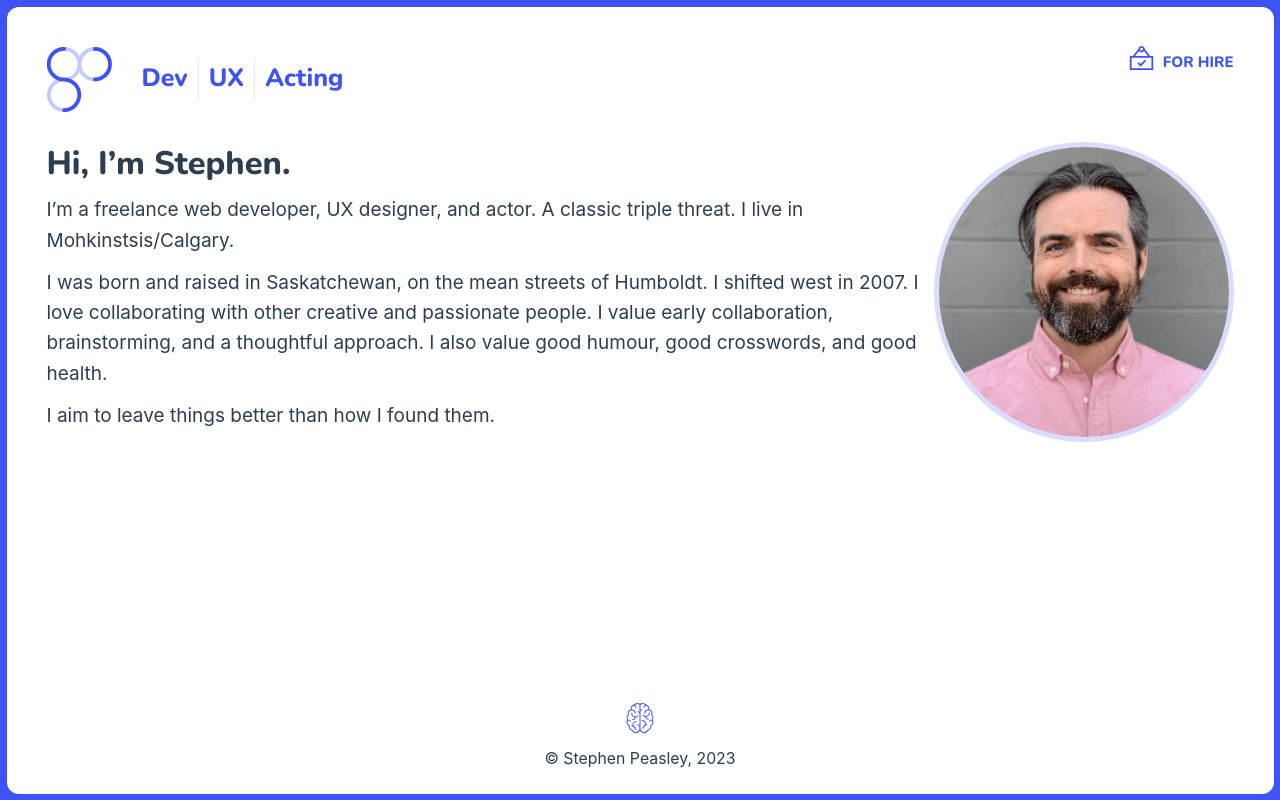
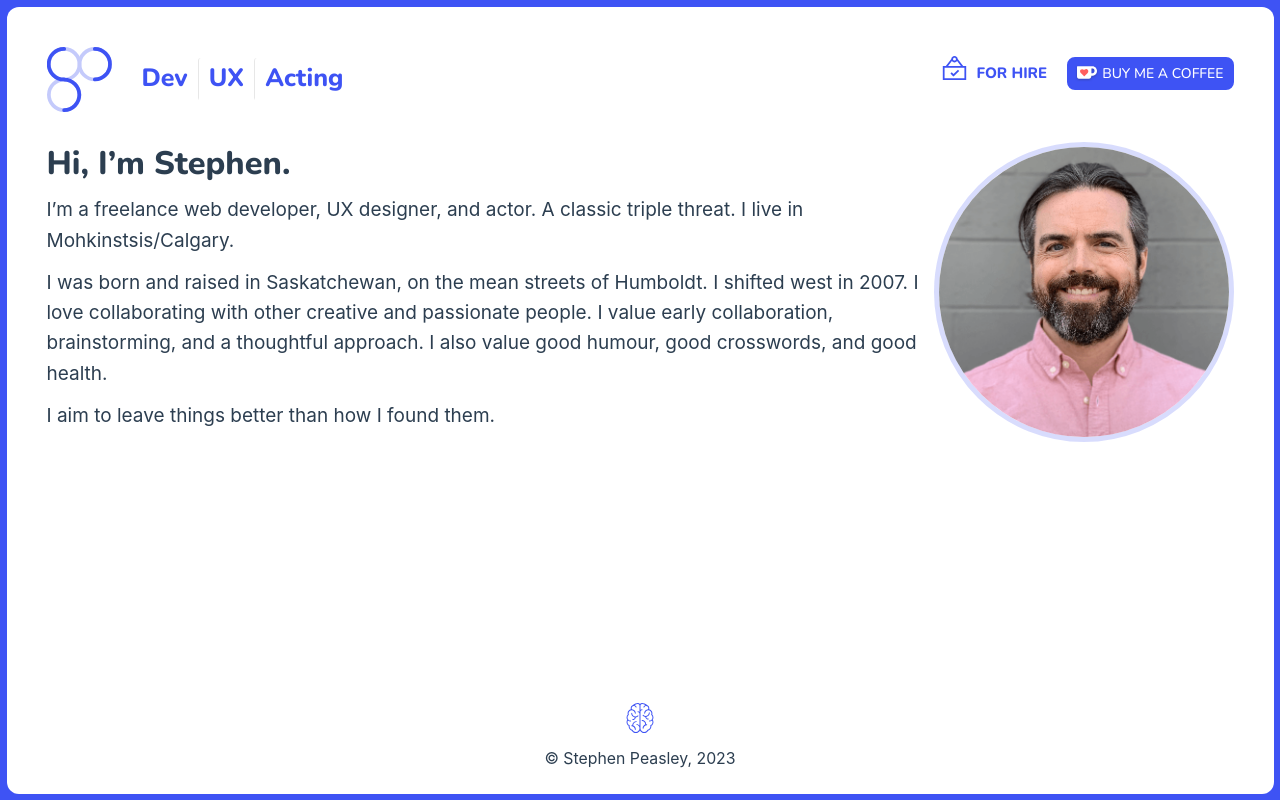
Before and after one commit to speasley/stephenpeasley, a Vue app: page / in a window 1280 px wide. Built offline with nearby package versions, Linux system fonts and the light colour scheme.

Commit message:
feat: add ko-fi button

```diff
--- a/src/App.vue
+++ b/src/App.vue
@@ -2,8 +2,8 @@
 import { computed } from "vue";
 import { RouterLink, RouterView } from "vue-router";
 import router from "@/router/index";
-import { useStore } from "@/stores/store";
 import Available from "@/components/Available.vue";
+import Coffee from "@/components/Coffee.vue"
 import Brain from "@/components/Brain.vue";
 const currentYear = computed(() => new Date().getFullYear());
 const goHome = () => {
@@ -40,7 +40,10 @@ const goHome = () => {
       <RouterLink to="/ux">UX</RouterLink>
       <RouterLink to="/acting">Acting</RouterLink>
     </nav>
-    <Available text="For hire" />
+    <aside>
+      <Available text="For hire" />
+      <Coffee />
+    </aside>
   </header>
 
   <RouterView />
--- a/src/assets/main.css
+++ b/src/assets/main.css
@@ -106,6 +106,16 @@ header a {
   font-size: 2.5rem;
 }
 
+header aside {
+  align-items: center;
+  column-gap: 2rem;
+  display: flex;
+  flex-direction: column;
+  position: absolute;
+  right: 0;
+  top: 0;
+}
+
 #main-logo {
   cursor: pointer;
   height: 65px;
@@ -150,6 +160,7 @@ body.acting a.button, body.acting button { border-color: var(--color-acting); }
 body.acting button { color: var(--color-acting); }
 body.acting #available { color: var(--color-acting); }
 body.acting #available svg { fill: var(--color-acting); }
+body.acting #ko-fi { background-color: var(--color-acting); }
 body.acting a:not(.button)[href^="https"]::after {
   content: url("./link.svg");
   display: inline-block;
@@ -171,6 +182,7 @@ body.dev a.button, body.dev button { border-color: var(--color-dev); }
 body.dev button { color: var(--color-dev); }
 body.dev #available { color: var(--color-dev); }
 body.dev #available svg { fill: var(--color-dev); }
+body.dev #ko-fi { background-color: var(--color-dev); }
 body.dev a:not(.button)[href^="https"]::after {
   content: url("./link.svg");
   display: inline-block;
@@ -192,6 +204,7 @@ body.home a.button, body.home button { border-color: var(--color-home); }
 body.home button { color: var(--color-home); }
 body.home #available { color: var(--color-home); }
 body.home #available svg { fill: var(--color-home); }
+body.home #ko-fi { background-color: var(--color-home); }
 body.home a:not(.button)[href^="https"]::after {
   content: url("./link.svg");
   display: inline-block;
@@ -217,36 +230,13 @@ body.ux a.button, body.ux button { border-color: var(--color-ux); }
 body.ux button { color: var(--color-ux); }
 body.ux #available { color: var(--color-ux); }
 body.ux #available svg { fill: var(--color-ux); }
+body.ux #ko-fi { background-color: var(--color-ux); }
 body.ux a:not(.button)[href^="https"]::after {
   content: url("./link.svg");
   display: inline-block;
   height: auto;
   top: 0.25rem;
   width: 1.75rem;
-}
-
-@media (hover: hover) {
-  body.acting a:hover, body.acting button:hover { background-color: var(--color-acting--fade); }
-  body.dev a:hover, body.dev button:hover { background-color: var(--color-dev--fade); }
-  body.home a:hover, body.home button:hover { background-color: var(--color-home--fade); }
-  body.ux a:hover, body.ux button:hover { background-color: var(--color-ux--fade); }
-
-  body.acting header a:not(.router-link-active):hover {
-    background-color: transparent;
-    border-bottom: 3px solid var(--color-acting);
-  }
-  body.dev header a:not(.router-link-active):hover {
-    background-color: transparent;
-    border-bottom: 3px solid var(--color-dev);
-  }
-  body.home header a:not(.router-link-active):hover {
-    background-color: transparent;
-    border-bottom: 3px solid var(--color-home);
-  }
-  body.ux header a:not(.router-link-active):hover {
-    background-color: transparent;
-    border-bottom: 3px solid var(--color-ux);
-  }
 }
 
 /* brain */
@@ -278,6 +268,10 @@ body.ux #footer-brain { fill: var(--color-ux); }
     margin-bottom: 3rem;
   }
 
+  header aside {
+    flex-direction: row;
+  }
+
   #main-logo {
     margin: 0 2rem 0 0;
   }
--- a/src/components/Available.vue
+++ b/src/components/Available.vue
@@ -1,5 +1,5 @@
 <template>
-  <aside
+  <div
     @mouseover="state.displayText = 'copy email'"
     @mouseout="state.displayText = 'for hire'"
     @click.stop.prevent="copyEmail"
@@ -75,7 +75,7 @@
       />
     </svg>
     &nbsp;{{ state.displayText }}
-  </aside>
+  </div>
 </template>
 
 <script setup>
@@ -101,11 +101,8 @@ function copyEmail() {
   font-size: 1.5rem;
   line-height: 1;
   place-items: center;
-  position: absolute;
-  right: 0;
   text-transform: uppercase;
   transition: color 0.5s;
-  top: 0;
 }
 
 #available svg {
--- /dev/null
+++ b/src/components/Coffee.vue
@@ -0,0 +1,76 @@
+<template>
+  <button @click="kofi" id="ko-fi" target="_blank" title="Buy me a coffee">
+    <span class="kofitext">
+      <img class="kofiimg" src="../assets/cup.svg" />
+      <span class="text">Buy me a coffee</span>
+    </span>
+  </button>
+</template>
+
+<script setup>
+const kofi = () => {
+  window.open("https://ko-fi.com/speasley");
+};
+</script>
+
+<style scoped>
+#ko-fi {
+  border-radius: 8px;
+  color: white;
+  cursor: pointer;
+  display: inline-block;
+  font-size: 1.4rem;
+  font-weight: 800;
+  padding: 4px 0px 3px 6px;
+  text-align: center;
+  vertical-align: middle;
+  text-decoration: none;
+  text-shadow: none;
+}
+#ko-fi:hover {
+  opacity: 0.85;
+  color: #f5f5f5;
+}
+.kofitext .text {
+  display: none;
+}
+.kofiimg {
+  display: initial;
+  vertical-align: middle;
+  height: 13px;
+  width: 20px;
+  padding-top: 0;
+  padding-bottom: 0;
+  border: none;
+  margin-top: 0;
+  margin-right: 5px;
+  margin-left: 0;
+  margin-bottom: 4px;
+  content: url("../assets/cup.svg");
+  filter: drop-shadow(0 1px 1px rgba(34, 34, 34, 0.3));
+  -webkit-filter: drop-shadow(0 1px 1px rgba(34, 34, 34, 0.3));
+}
+.kofiimg:after {
+  vertical-align: middle;
+  height: 25px;
+  padding-top: 0;
+  padding-bottom: 0;
+  border: none;
+  margin-top: 0;
+  margin-right: 6px;
+  margin-left: 0;
+  margin-bottom: 4px;
+  content: url("../assets/white.svg");
+}
+/* breakpoints */
+
+@media (min-width: 1024px) {
+  #ko-fi {
+    padding: 5px 8px;
+    width: auto;
+  }
+  #ko-fi .kofitext .text {
+    display: inline-block;
+  }
+}
+</style>
```
Also changed, not shown: src/assets/cup.svg (added), src/assets/white.svg (added).
